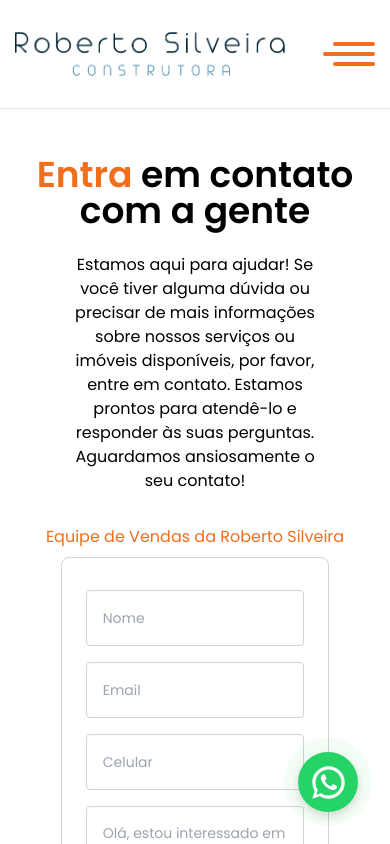
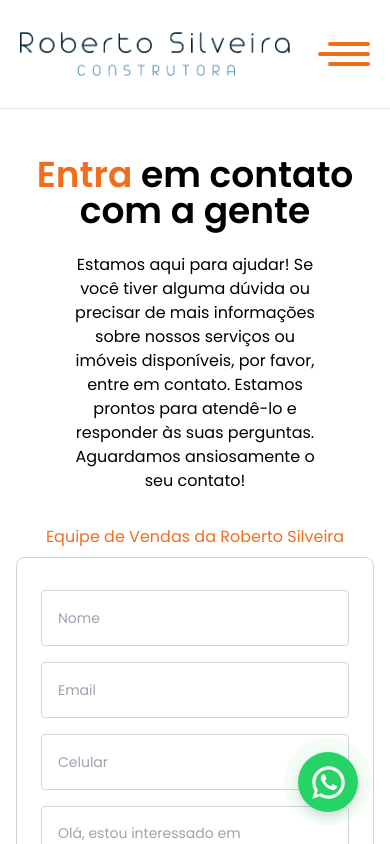
Before and after one commit to mzoughiaziz/real-estate, a React (Create React App) app: page /contato in a window 390 px wide. Shown: the top 844 px of the page. Built offline with nearby package versions, Linux system fonts and the light colour scheme.

Commit message:
responsive updates navbar contact

```diff
--- a/src/components/Contact.js
+++ b/src/components/Contact.js
@@ -49,7 +49,7 @@
   };
 
   return (
-    <div className='flex-1 w-9/12 mb-8 bg-white border border-gray-300 rounded-lg px-6 py-8'>
+    <div className='flex-1 w-full mb-8 bg-white border border-gray-300 rounded-lg px-6 py-8'>
       {localSuccess &&
           <p className='text-green-700 pb-2'> Email enviado com sucesso </p>
         }
--- a/src/components/header.css
+++ b/src/components/header.css
@@ -10,7 +10,7 @@
 .navbar .container {
   max-width: 1200px;
   margin: 0 auto;
-  padding: 0 15px;
+  padding: 0 20px;
   display: flex;
   justify-content: space-between;
   align-items: center;
```
